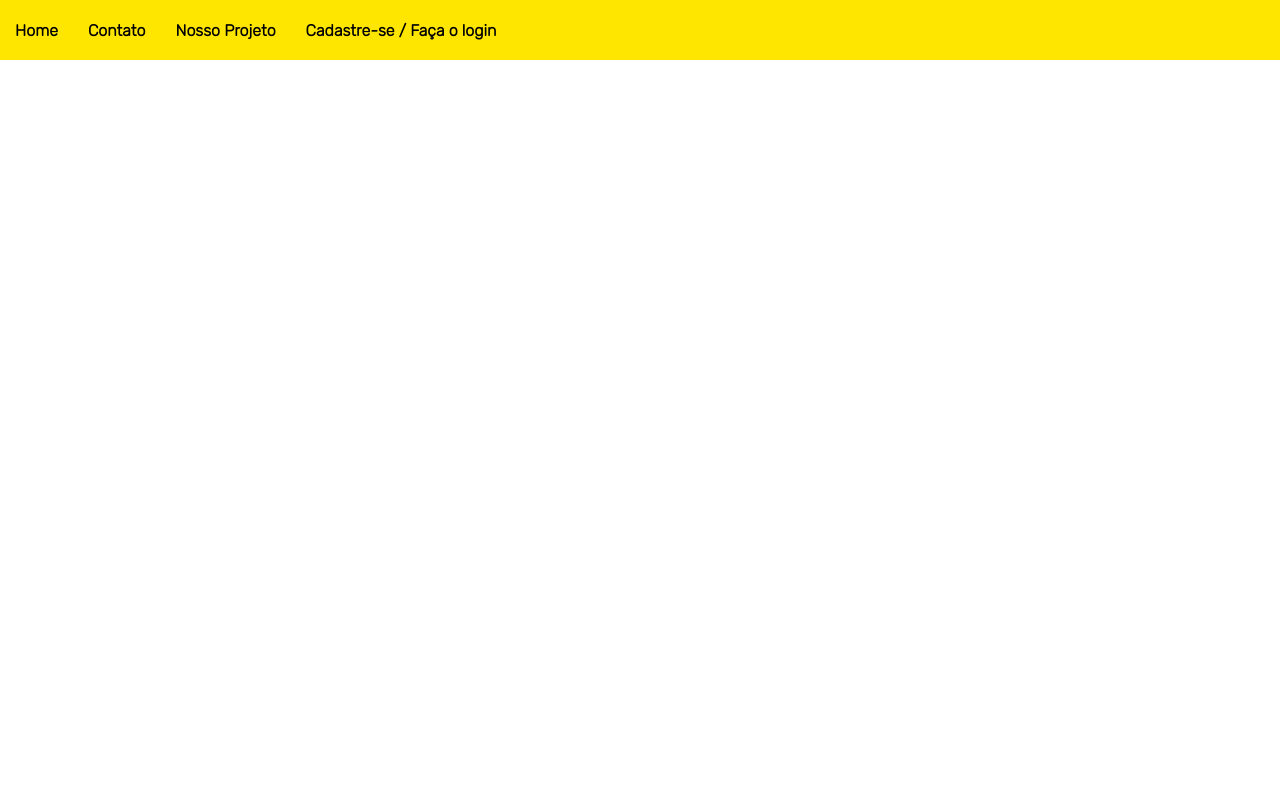
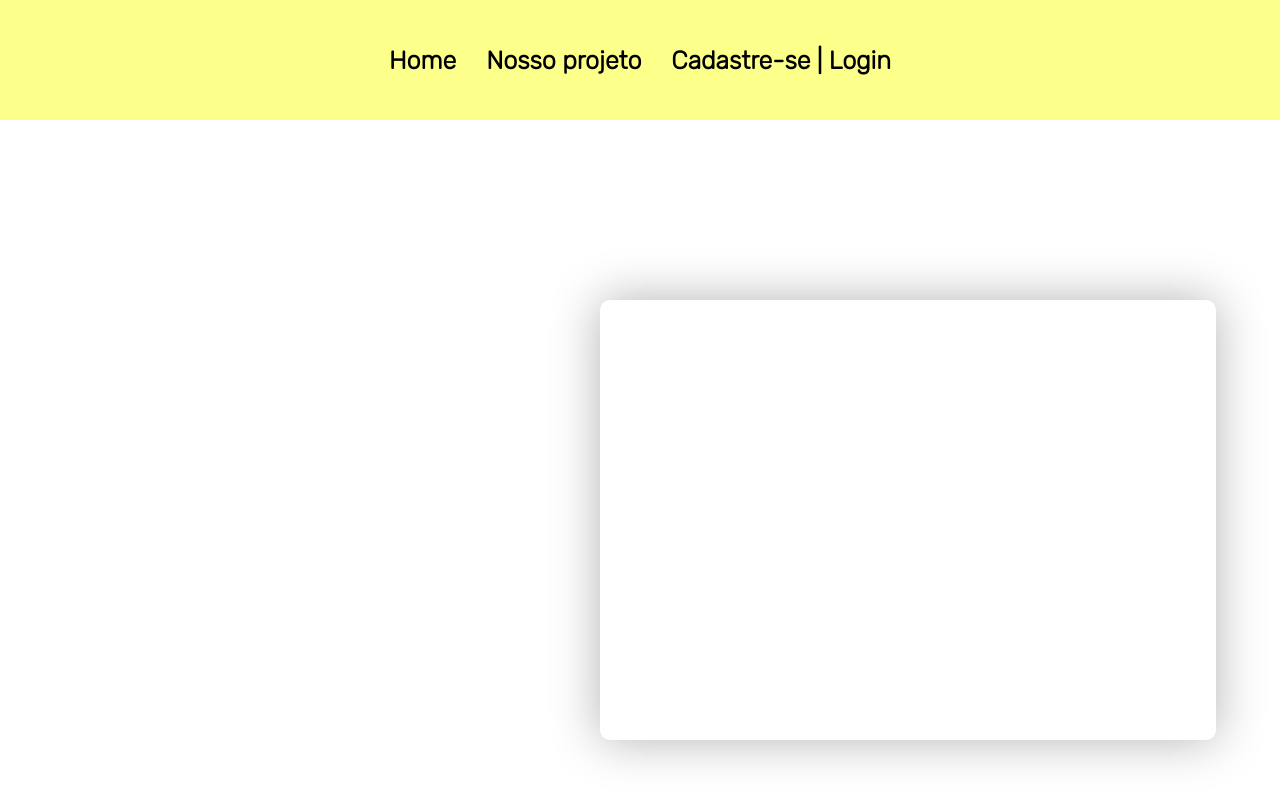
Before and after one commit to pbrnx/smart-grid, a React (Create React App) app: page / in a window 1280 px wide. Shown: the top 802 px of the page. Built offline with nearby package versions, Linux system fonts and the light colour scheme.

Commit message:
Criação de primeiros componentes da landing page

```diff
--- a/src/App.css
+++ b/src/App.css
@@ -1,11 +1,12 @@
 @import url('https://fonts.googleapis.com/css2?family=Rubik:wght@300&display=swap');
-/* Reset some default styles */
+
+
 body, h1, h2, h3, p, ul, li {
     margin: 0;
     padding: 0;
 }
 
-/* Apply font family and basic styles to the body */
+
 body {
     font-family: 'Rubik', sans-serif;
     margin: 0;
@@ -13,17 +14,17 @@ body {
     zoom:1;
 }
 
-/* Basic styling for the header */
+
 header {
-  background-color: #ffe600;
+    background-color: #fdff8b;
     color: #000000;
     display: flex;
     align-items: center;
-  min-height: 60px;
-}
-
-.logo {
-  margin-right: auto; /* Pushes the logo to the right */
+    align-content: center;
+    text-align: center;
+    justify-content: center;
+    min-height: 120px;
+    font-size: 25px;
 }
 
 nav ul {
@@ -44,7 +45,7 @@ nav a {
 }
 
 nav a:hover {
-  color: #fffddf;
+    color: #ced1ff;
 }
 
 
--- a/src/App.js
+++ b/src/App.js
@@ -1,11 +1,14 @@
 import './App.css';
-import Topo from './Header';
+import Cabecalho from './Cabecalho';
+import Landing from './Landing';
 
 
 function App() {
   return (
-    <Topo></Topo>
-
+    <>
+    <Cabecalho></Cabecalho>
+    <Landing></Landing>
+    </>
   );
 }
 
--- /dev/null
+++ b/src/Cabecalho.js
@@ -0,0 +1,19 @@
+import './App.css'
+
+function Cabecalho() {
+    return (
+      <>
+        <header>
+        <nav>
+            <ul class="desktop-menu">
+                <li><a href="../pages/main.html">Home</a></li>
+                <li><a href="../pages/contato.html">Nosso projeto</a></li>
+                <li><a href="../index.html">Cadastre-se | Login</a></li>
+            </ul>
+        </nav>
+        </header>
+      </>
+    );
+  }
+
+  export default Cabecalho;
--- a/src/Header.js
+++ /dev/null
@@ -1,17 +0,0 @@
-function Topo() {
-    return (
-      <header>
-      <nav>
-          <ul class="desktop-menu">
-              <li><a href="../pages/main.html">Home</a></li>
-              <li><a href="../pages/contato.html">Contato</a></li>
-              <li><a href="../pages/login.html">Nosso Projeto</a></li>
-              <li><a href="../index.html">Cadastre-se / Faça o login</a></li>
-          </ul>
-      </nav>
-  </header>
-    );
-  }
-
-
-export default Topo;
--- /dev/null
+++ b/src/Landing.css
@@ -0,0 +1,19 @@
+/* ShadowBox.css */
+
+.shadow-box-container {
+    display: flex;
+    justify-content: flex-end; /* Alinhamento horizontal à direita */
+    align-items: center; /* Alinhamento vertical no centro */
+    height: 100dvh; /* Altura total da viewport */
+
+  }
+
+  .shadow-box {
+    min-width: 45%;
+    height: 50%;
+    background-color: #fff;
+    border-radius: 10px;
+    box-shadow: 0px 0px 50px rgba(0, 0, 0, 0.3);
+    padding: 20px;
+    margin-right: 5%; /* Distância à direita em relação à largura da viewport */
+  }
--- /dev/null
+++ b/src/Landing.js
@@ -0,0 +1,13 @@
+import './Landing.css'
+
+function Landing(){
+    return(
+        <>
+    <div className="shadow-box-container">
+        <div className="shadow-box">
+        </div>
+    </div>
+        </>
+    )
+}
+export default Landing;
```
Lines whose indentation alone changed are shown as unchanged.
